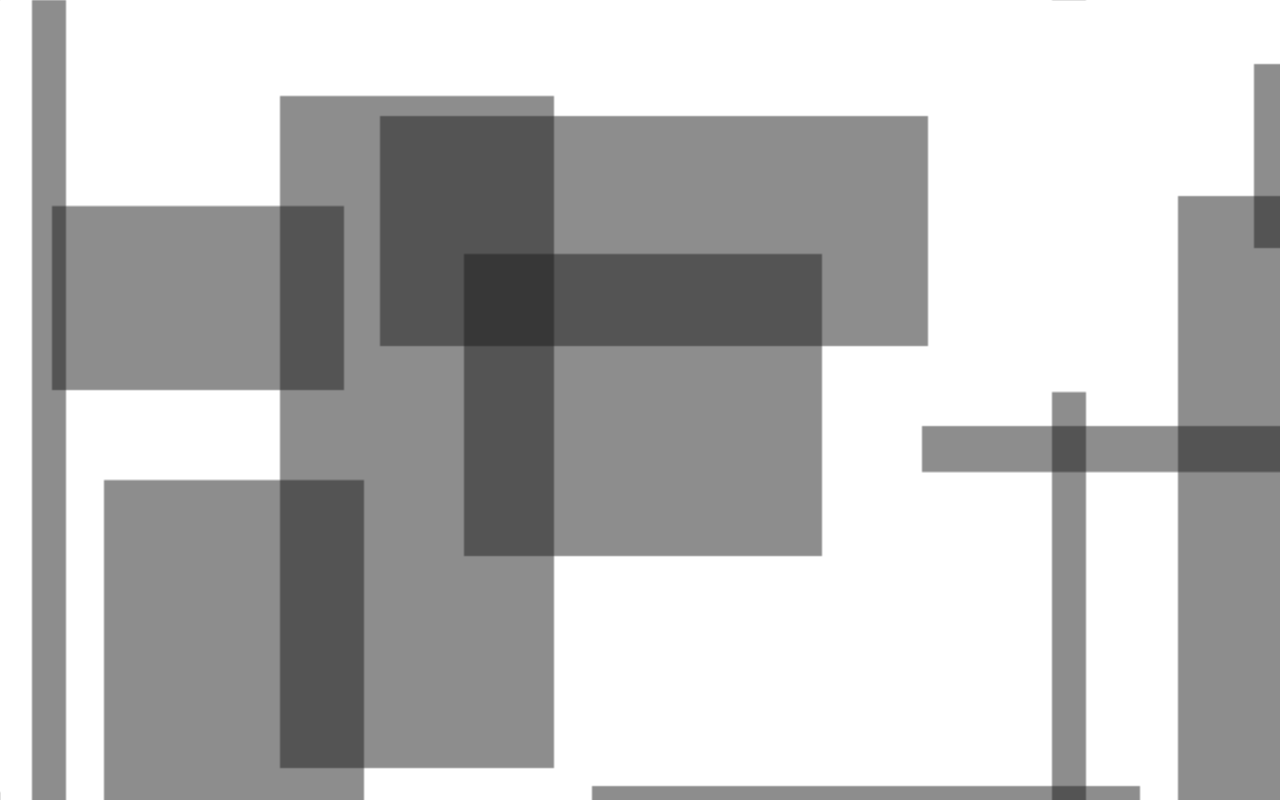
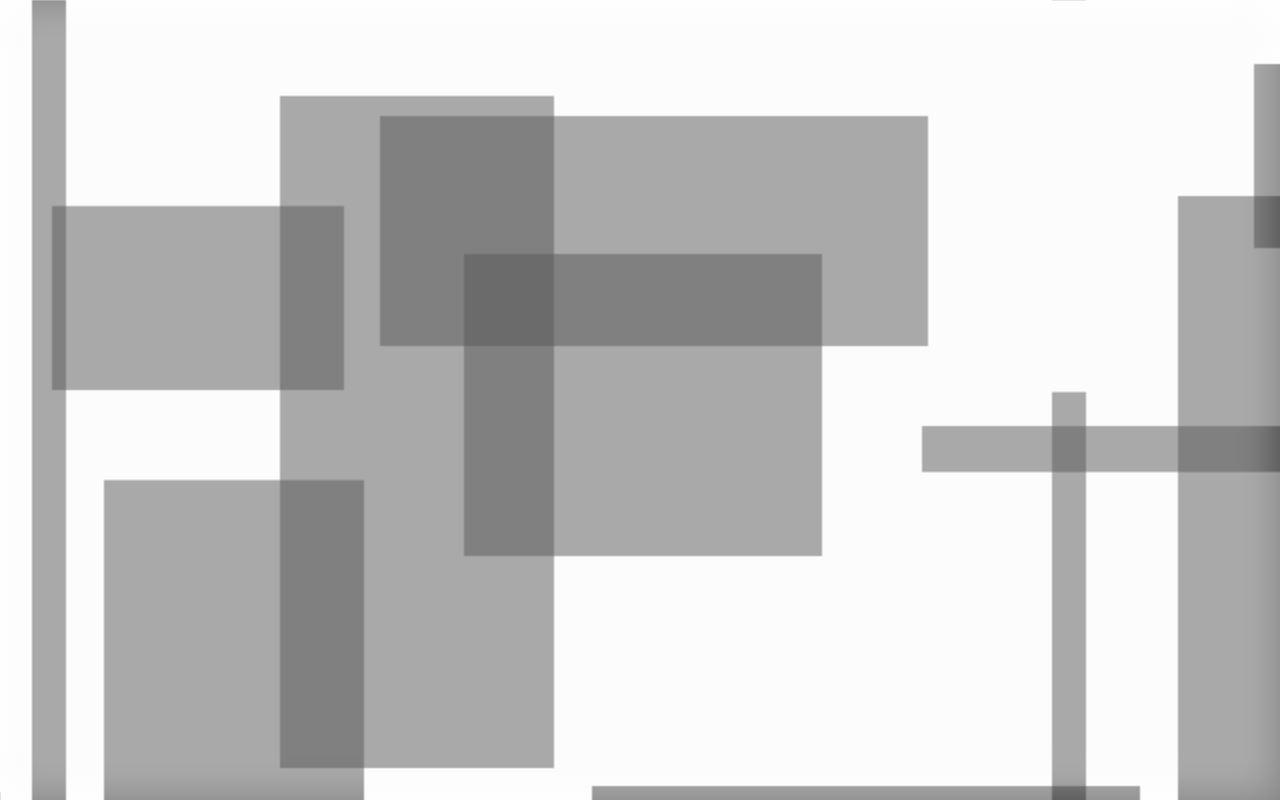
Before and after one commit to kazuyukitanimura/myspecreader, a website: page client/art/logo2.html in a window 1280 px wide. Shown: the top 800 px of the page. Drawn offline with Linux system fonts and the light colour scheme.

Commit message:
logo2 blur

```diff
--- a/client/art/logo2.html
+++ b/client/art/logo2.html
@@ -17,7 +17,8 @@
         height: 100%;
         width: 100%;
         background-color: #f7f7f7;
-        opacity: 0.1;
+        opacity: 0.35;
+        -webkit-filter: blur(20px);
       }
       h1 {
         color: rgba(224, 255, 0, 1);
```
